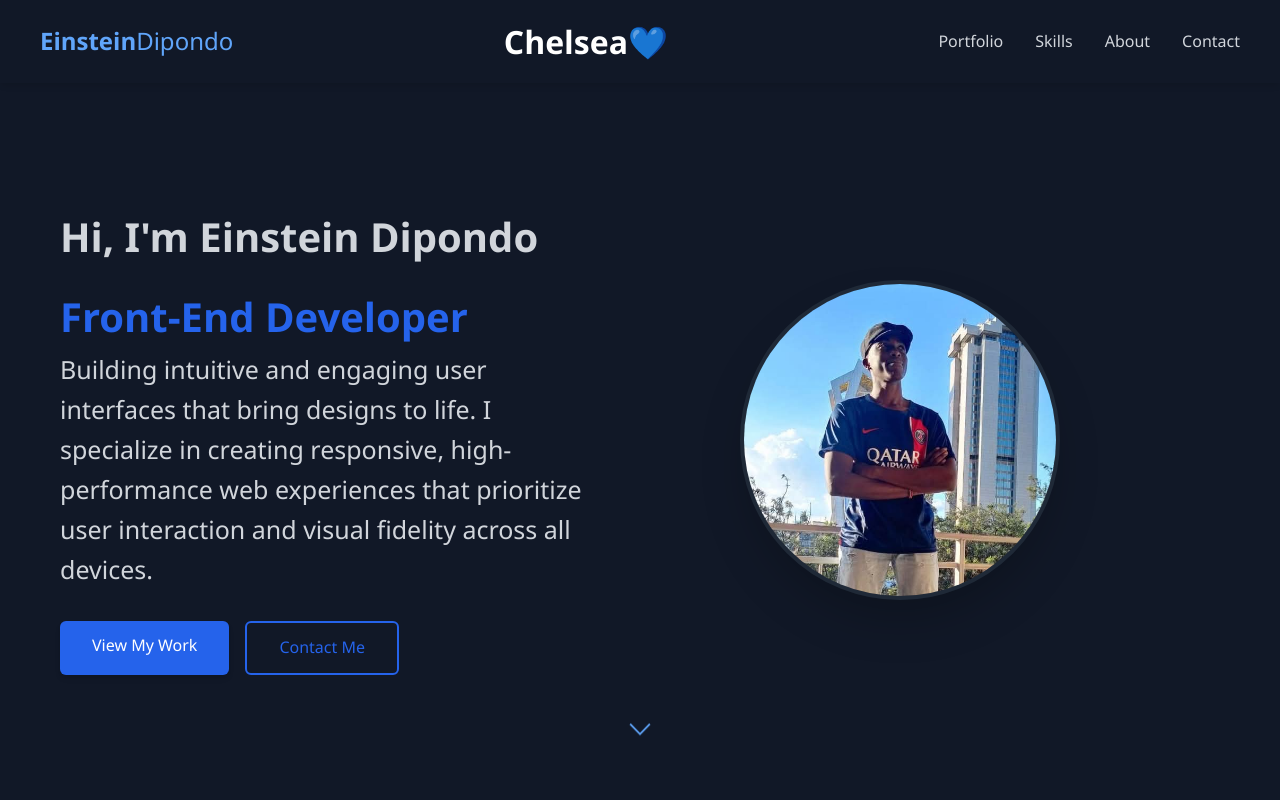
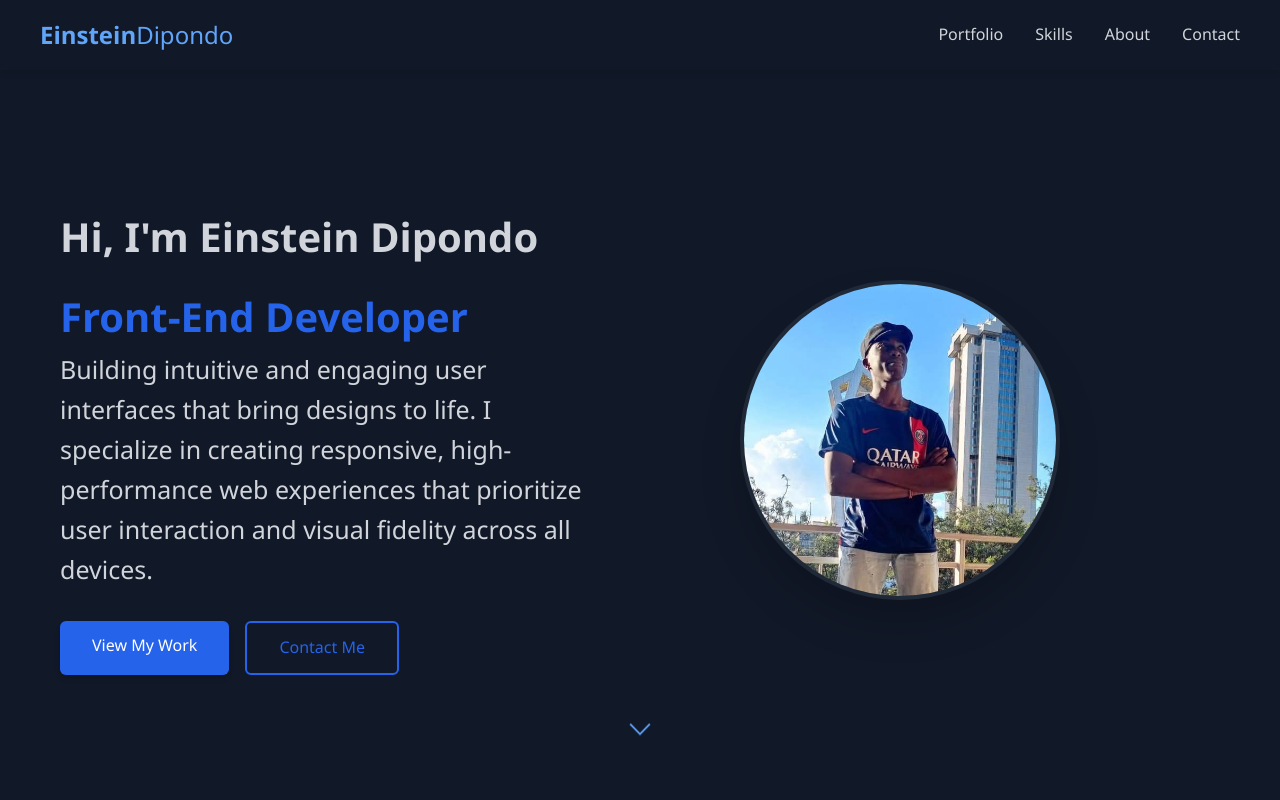
Before and after one commit to Einsteinke-hub/Einstein-Dipondo, a plain HTML site: page index.html in a window 1280 px wide. Shown: the top 800 px of the page. Drawn offline with Linux system fonts and the light colour scheme.

Commit message:
Update index.html

```diff
--- a/index.html
+++ b/index.html
@@ -14,7 +14,6 @@
                 <a href="#" class="logo">
                     <span>Einstein</span><span class="logo-light">Dipondo</span>
                 </a>
-                <h1 class="hidden">Chelsea💙</h1>
                 <nav class="desktop-nav">
                     <a href="#portfolio" class="nav-link">Portfolio</a>
                     <a href="#skills" class="nav-link">Skills</a>
```
